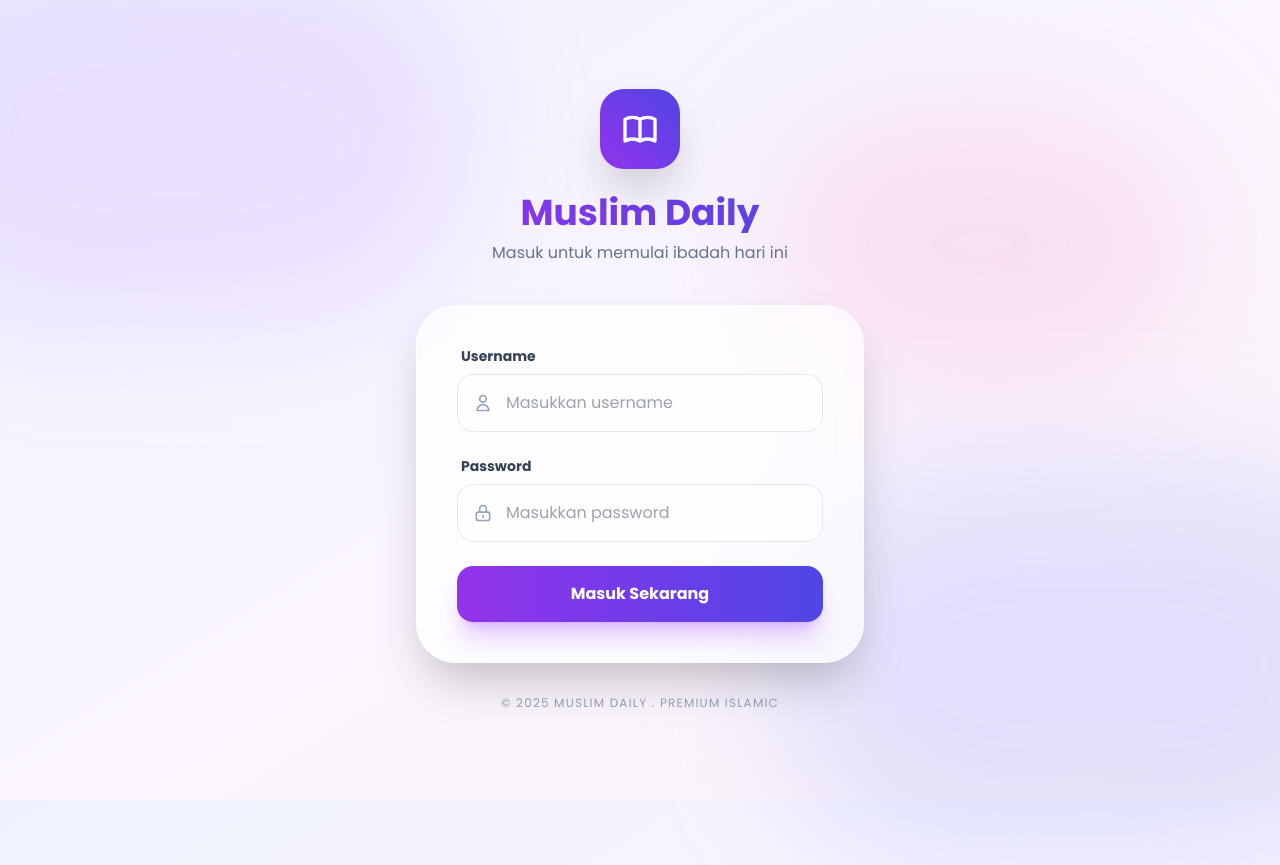
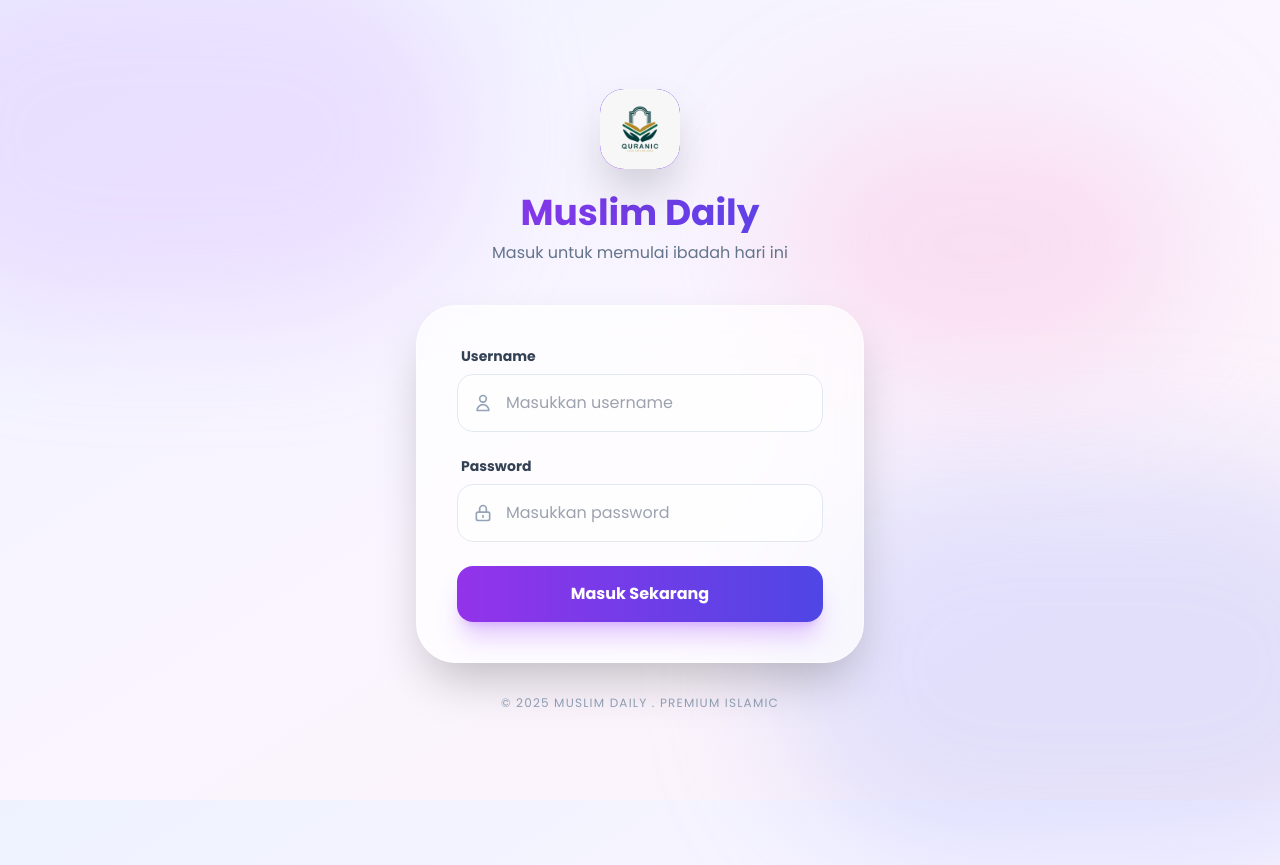
Before and after one commit to BachrulPanji/ngetajwid, a plain HTML site: page login/index.html in a window 1280 px wide. Shown: the top 865 px of the page. Drawn offline with nearby package versions, Linux system fonts and the light colour scheme.

Commit message:
debugging

```diff
--- a/login/index.html
+++ b/login/index.html
@@ -78,12 +78,7 @@
                 <div
                     class="absolute inset-0 bg-white/20 opacity-0 group-hover:opacity-100 transition-opacity duration-500">
                 </div>
-                <svg class="w-10 h-10 text-white transform group-hover:rotate-12 transition-transform duration-500"
-                    fill="none" stroke="currentColor" viewBox="0 0 24 24">
-                    <path stroke-linecap="round" stroke-linejoin="round" stroke-width="2"
-                        d="M12 6.253v13m0-13C10.832 5.477 9.246 5 7.5 5S4.168 5.477 3 6.253v13C4.168 18.477 5.754 18 7.5 18s3.332.477 4.5 1.253m0-13C13.168 5.477 14.754 5 16.5 5c1.747 0 3.332.477 4.5 1.253v13C19.832 18.477 18.247 18 16.5 18c-1.746 0-3.332.477-4.5 1.253">
-                    </path>
-                </svg>
+                <img src="../logo.jpg" alt="Logo" class="w-20 h-20 rounded-3xl">
             </div>
             <h1
                 class="text-4xl font-black bg-clip-text text-transparent bg-gradient-to-r from-purple-600 to-indigo-600 dark:from-purple-300 dark:to-indigo-300 mb-2">
```
Also changed, not shown: logo.jpg (added), manifest.json.
